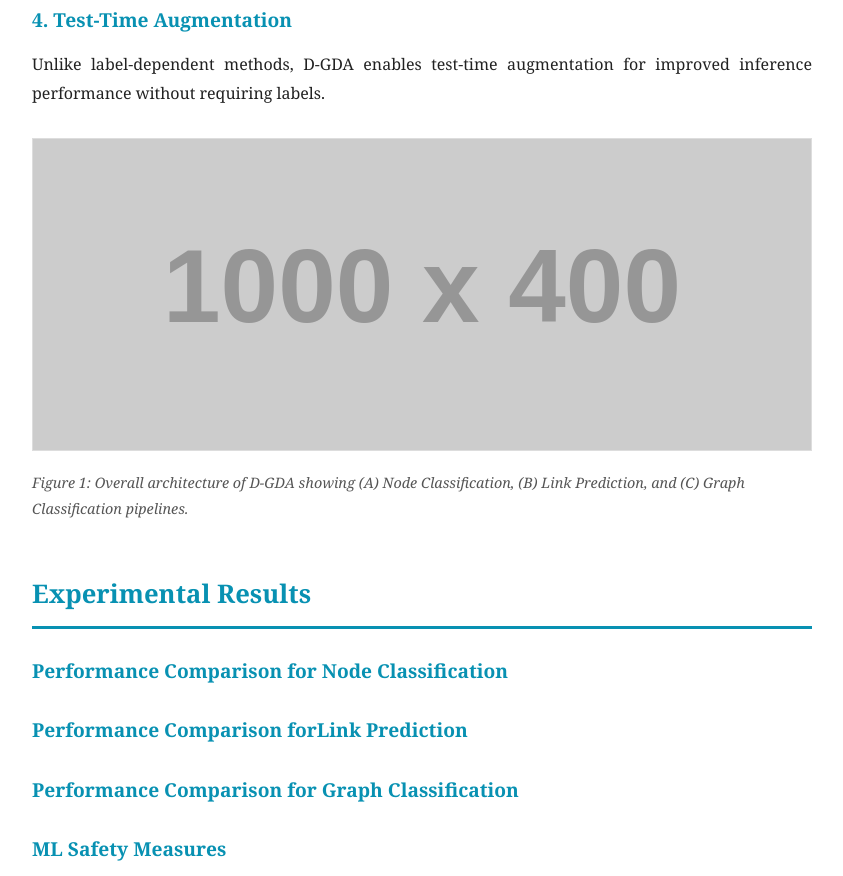
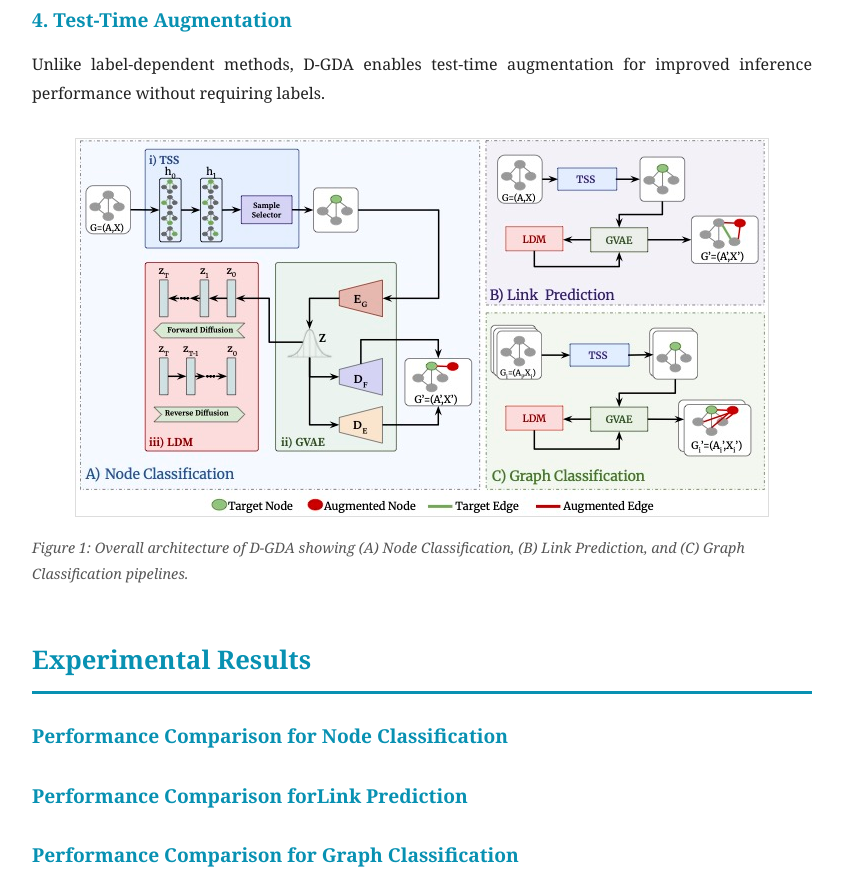
Before and after one commit to MariaMarrium/D-GDA, a plain HTML site: page www/index.html in a window 1280 px wide. Shown: the part 2412-3288 px from the top of the page, without its empty margins (218-1061 px from the left). Drawn offline with Linux system fonts and the light colour scheme; placeholder pictures from the web are drawn by us.

Commit message:
Replace placeholder image with D-GDA architecture image

```diff
--- a/www/index.html
+++ b/www/index.html
@@ -389,7 +389,7 @@
                 </div>
 
                 <div class="figure">
-                    <img src="https://via.placeholder.com/1000x400/667eea/ffffff?text=Architecture+Diagram" alt="D-GDA Architecture">
+                    <img src="./D-GDA.jpg" alt="D-GDA Architecture">
                     <div class="figure-caption">Figure 1: Overall architecture of D-GDA showing (A) Node Classification, (B) Link Prediction, and (C) Graph Classification pipelines.</div>
                 </div>
             </section>
```
